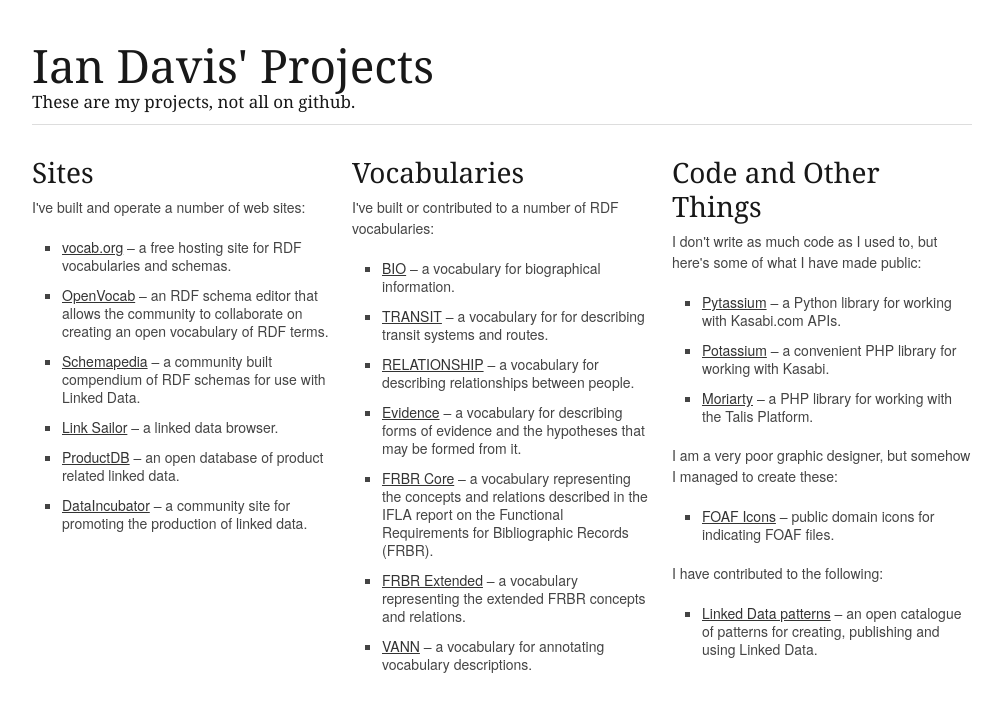
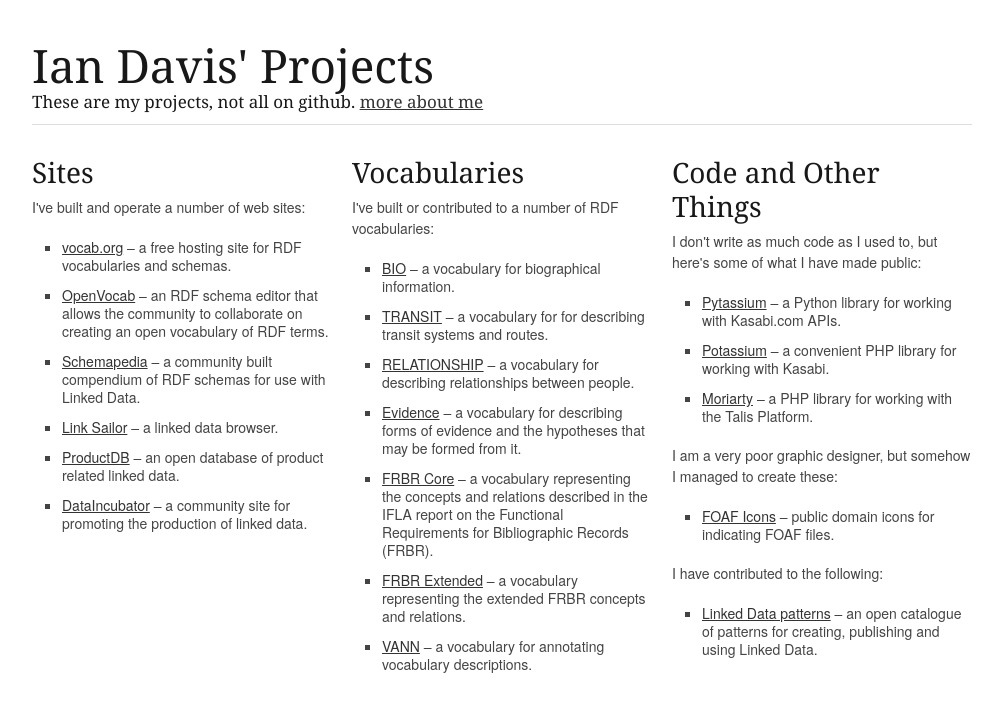
Before and after one commit to iand/iand.github.com, a plain HTML site: page index.html in a window 1280 px wide. Shown: the whole page, without its empty margins (138-1139 px from the left). Drawn offline with nearby package versions, Linux system fonts and the light colour scheme.

Commit message:
Updated content

```diff
--- a/index.html
+++ b/index.html
@@ -29,7 +29,7 @@
 	================================================== -->
 	<link rel="shortcut icon" href="images/favicon.ico">
 	<link rel="apple-touch-icon" href="images/apple-touch-icon.png">
-	<link rel="apple-touch-icon" sizes="72x72" href="images/apple-touch-icon-72x72.png" />
+	<link rel="apple-touch-icon" sizes="72x72" han open catalogue of patterns for creating, publishing and using Linked Dataref="images/apple-touch-icon-72x72.png" />
 	<link rel="apple-touch-icon" sizes="114x114" href="images/apple-touch-icon-114x114.png" />
 
 </head>
@@ -39,7 +39,7 @@
 	<div class="container">
 		<div class="sixteen columns">
 			<h1 class="remove-bottom" style="margin-top: 40px">Ian Davis' Projects</h1>
-      <h5>These are my projects, not all on github.</h5>
+      <h5>These are my projects, not all on github. <a href="http://iandavis.com/">more about me</a></h5>
 			<hr />
 		</div>
 		<div class="one-third column">
```
